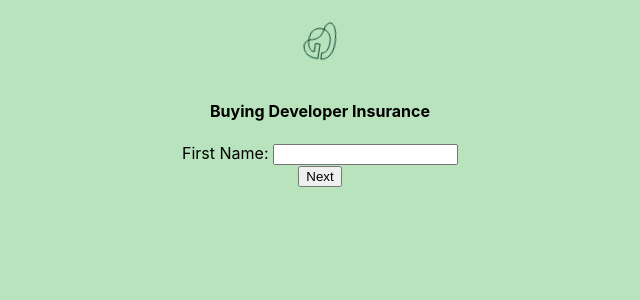
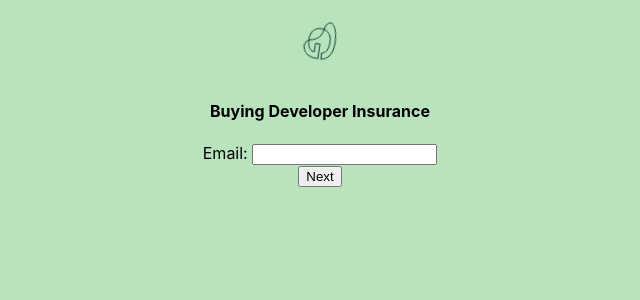
Before and after one commit to pouim/test-repo, a React (Create React App) app: page /buy/insurance_dev in a window 1280 px wide. Shown: the top 300 px of the page, without its empty margins (320-960 px from the left). Built offline with nearby package versions, Linux system fonts and the light colour scheme.

Commit message:
feat: (designer insurance logic)

```diff
--- a/src/App.tsx
+++ b/src/App.tsx
@@ -17,7 +17,7 @@ const App = () => {
           </Route>
 
           <Route path="/buy/insurance_des">
-            <Buyflow productId={ProductIds.desIns} />
+            <Buyflow productId={ProductIds.desIns} isDesignerInsurance />
           </Route>
 
           <Route path="/">
--- a/src/buyflow/Buyflow.tsx
+++ b/src/buyflow/Buyflow.tsx
@@ -6,6 +6,7 @@ import SummaryStep from './SummaryStep'
 
 interface BuyflowProps {
   productId: ProductIds
+  isDesignerInsurance?: boolean
 }
 
 export enum ProductIds {
@@ -23,12 +24,16 @@ const URL = {
 }
 
 const Buyflow: React.FC<BuyflowProps> = (props) => {
-  const [currentStep, setStep] = useState('fname')
+  const { isDesignerInsurance = false, productId } = props
+
+  const initialCurrentStep: string = isDesignerInsurance ? 'fname' : 'email'
+
+  const [currentStep, setStep] = useState(initialCurrentStep)
   const [collectedData, updateData] = useState({
     email: '',
     age: 0,
     fname: '',
-    url: URL[props.productId],
+    url: URL[productId],
   })
   const getStepCallback = (nextStep: string) => (field: string, value: any) => {
     updateData({ ...collectedData, [field]: value })
@@ -36,7 +41,7 @@ const Buyflow: React.FC<BuyflowProps> = (props) => {
   }
   return (
     <>
-      <h4>Buying {PRODUCT_IDS_TO_NAMES[props.productId]}</h4>
+      <h4>Buying {PRODUCT_IDS_TO_NAMES[productId]}</h4>
       {(currentStep === 'fname' && (
         <NameStep cb={getStepCallback('email')} />
       )) ||
--- a/src/buyflow/SummaryStep.tsx
+++ b/src/buyflow/SummaryStep.tsx
@@ -11,11 +11,14 @@ interface SummaryStepProps {
 }
 
 const SummaryStep: React.FC<SummaryStepProps> = (props) => {
+  const { collectedData } = props
+  const { fname, email, age } = collectedData
+
   return (
     <>
-      <div>First Name: {props.collectedData.fname}</div>
-      <div>Email: {props.collectedData.email}</div>
-      <div>Age: {props.collectedData.age}</div>
+      {fname.length !== 0 && <div>First Name: {fname}</div>}
+      <div>Email: {email}</div>
+      <div>Age: {age}</div>
       <div>
         <Link to={`/purchased=${props.collectedData.url}`}>Purchase</Link>
       </div>
```
